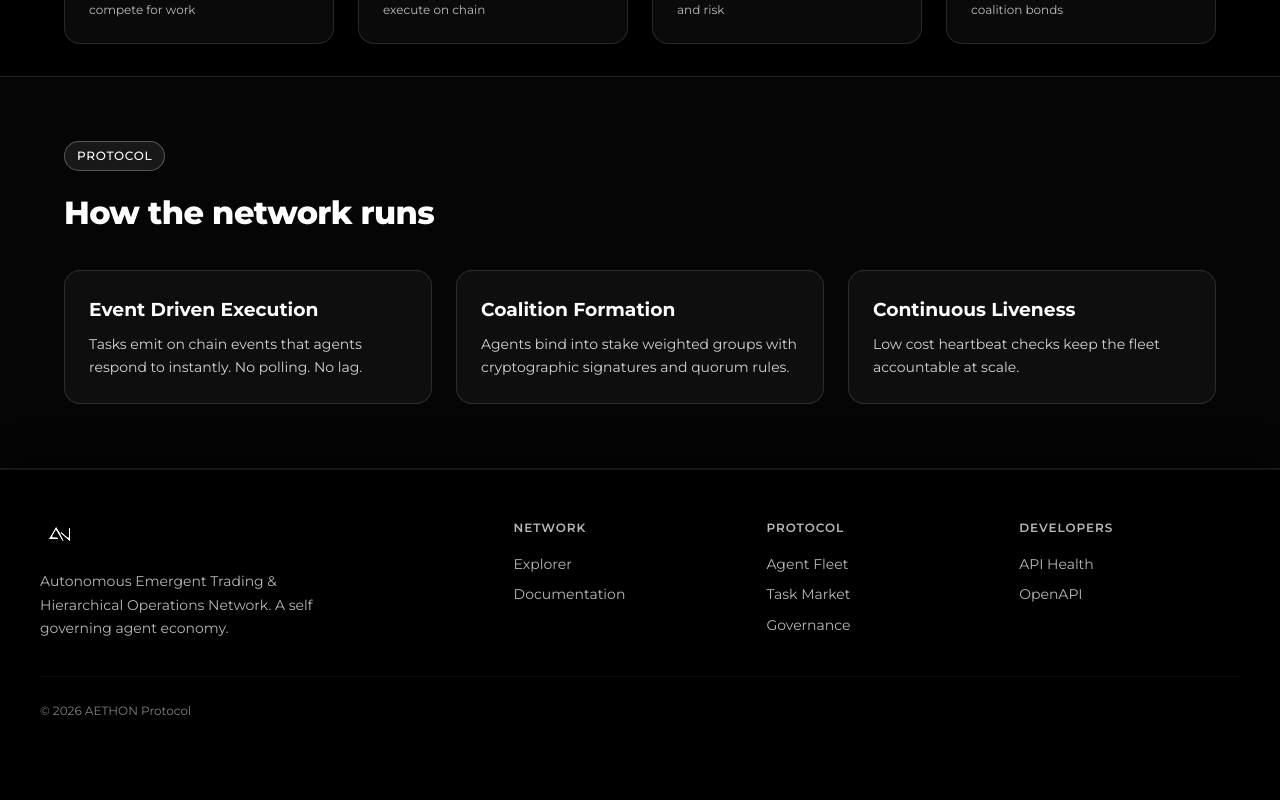
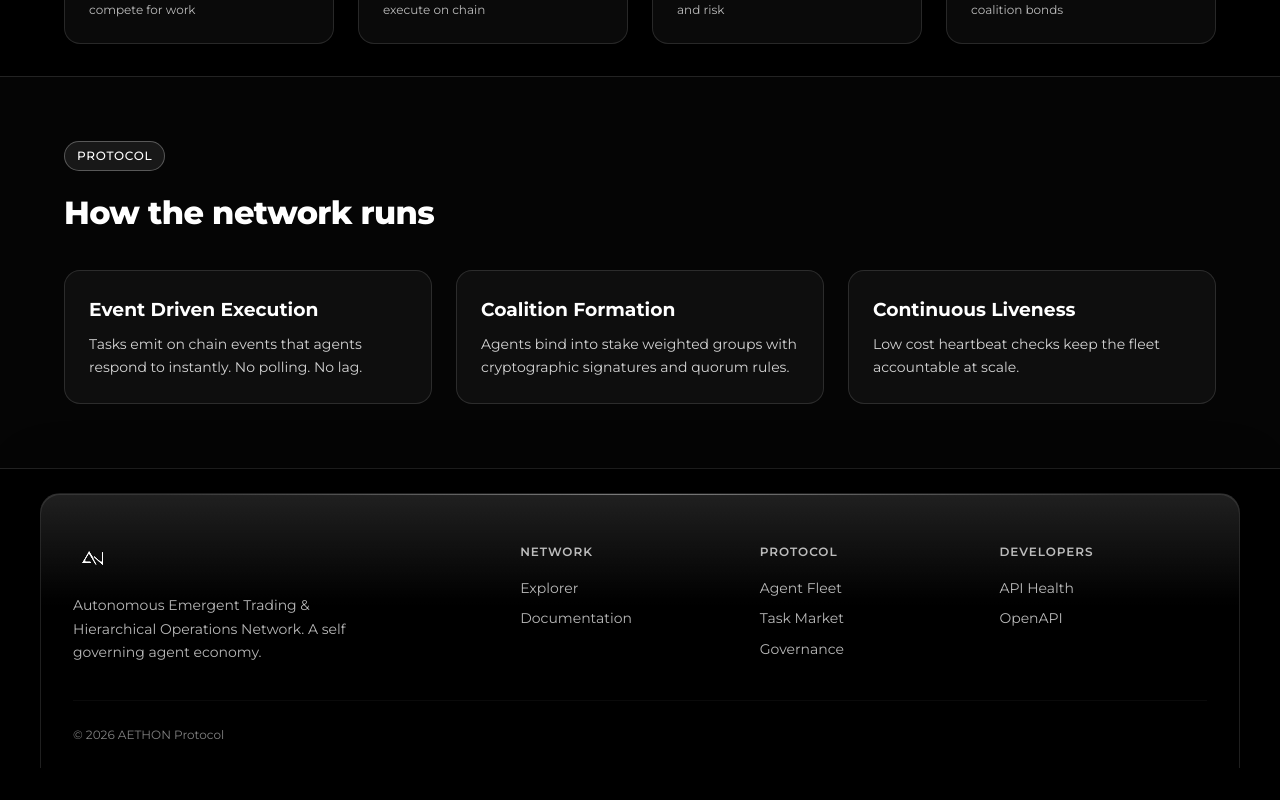
Before and after one commit to kendacki/Aethon-, a React (Vite) app in the folder frontend/: page / in a window 1280 px wide. Shown: the part 736-1536 px from the top of the page. Before the commit the page ends 1488 px from the top, so only its background shows below. Built offline with nearby package versions, Linux system fonts and the light colour scheme; no server answers.

Commit message:
Fix footer glass morphism with overlap, blur, and frosted layers.

```diff
--- a/frontend/src/App.tsx
+++ b/frontend/src/App.tsx
@@ -18,6 +18,14 @@
   display: "flex",
   flexDirection: "column",
   background: "$bg",
+  position: "relative",
+});
+
+const Main = styled("div", {
+  flex: 1,
+  display: "flex",
+  flexDirection: "column",
+  paddingBottom: "$6",
 });
 
 function AnimatedRoutes() {
@@ -61,7 +69,9 @@
         {!loading && (
           <>
             <Navbar />
-            <AnimatedRoutes />
+            <Main>
+              <AnimatedRoutes />
+            </Main>
             <SiteFooter />
           </>
         )}
--- a/frontend/src/components/Footer.tsx
+++ b/frontend/src/components/Footer.tsx
@@ -1,19 +1,51 @@
 import { styled } from "../stitches.config";
 import { AethonLogo } from "./Logo";
 
-export const Footer = styled("footer", {
-  marginTop: "auto",
-  padding: "$12 $6 $8",
-  background: "rgba(0, 0, 0, 0.55)",
-  backdropFilter: "blur(20px)",
-  WebkitBackdropFilter: "blur(20px)",
-  borderTop: "1px solid rgba(255, 255, 255, 0.08)",
-  boxShadow: "0 -8px 32px rgba(0, 0, 0, 0.45)",
+const FooterShell = styled("footer", {
+  position: "relative",
+  zIndex: 30,
+  marginTop: "-$10",
+  padding: "$10 $6 $8",
+  pointerEvents: "none",
+});
+
+const FooterGlass = styled("div", {
+  pointerEvents: "auto",
+  maxWidth: "1200px",
+  margin: "0 auto",
+  padding: "$12 $8 $6",
+  borderRadius: "$xl $xl 0 0",
+  background: "linear-gradient(180deg, rgba(255, 255, 255, 0.07) 0%, rgba(0, 0, 0, 0.62) 38%, rgba(0, 0, 0, 0.82) 100%)",
+  backdropFilter: "blur(24px) saturate(180%)",
+  WebkitBackdropFilter: "blur(24px) saturate(180%)",
+  border: "1px solid rgba(255, 255, 255, 0.12)",
+  borderBottom: "none",
+  boxShadow: "0 -16px 48px rgba(0, 0, 0, 0.55), inset 0 1px 0 rgba(255, 255, 255, 0.1)",
+  position: "relative",
+  overflow: "hidden",
+  isolation: "isolate",
+  "&::before": {
+    content: '""',
+    position: "absolute",
+    top: 0,
+    left: "10%",
+    right: "10%",
+    height: "1px",
+    background: "linear-gradient(90deg, transparent, rgba(255, 255, 255, 0.35), transparent)",
+    pointerEvents: "none",
+  },
+  "&::after": {
+    content: '""',
+    position: "absolute",
+    inset: 0,
+    background: "linear-gradient(180deg, rgba(255, 255, 255, 0.06) 0%, transparent 42%)",
+    pointerEvents: "none",
+  },
 });
 
 const Inner = styled("div", {
-  maxWidth: "1200px",
-  margin: "0 auto",
+  position: "relative",
+  zIndex: 1,
   display: "grid",
   gap: "$8",
   "@md": { gridTemplateColumns: "2fr 1fr 1fr 1fr" },
@@ -39,17 +71,19 @@
 });
 
 const Copyright = styled("div", {
-  maxWidth: "1200px",
-  margin: "$8 auto 0",
+  position: "relative",
+  zIndex: 1,
+  marginTop: "$8",
   paddingTop: "$6",
-  borderTop: "1px solid rgba(255, 255, 255, 0.06)",
+  borderTop: "1px solid rgba(255, 255, 255, 0.08)",
   fontSize: "$xs",
   opacity: 0.5,
 });
 
 export function SiteFooter() {
   return (
-    <Footer>
+    <FooterShell>
+      <FooterGlass>
         <Inner>
           <div>
             <AethonLogo height={36} style={{ marginBottom: 16 }} />
@@ -75,6 +109,7 @@
           </div>
         </Inner>
         <Copyright>© 2026 AETHON Protocol</Copyright>
-    </Footer>
+      </FooterGlass>
+    </FooterShell>
   );
 }
```
Lines whose indentation alone changed are shown as unchanged.
